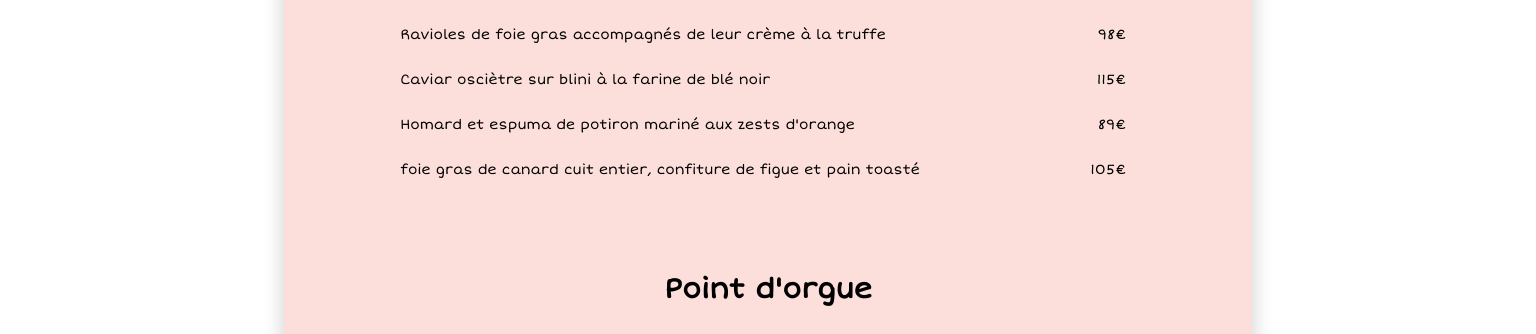
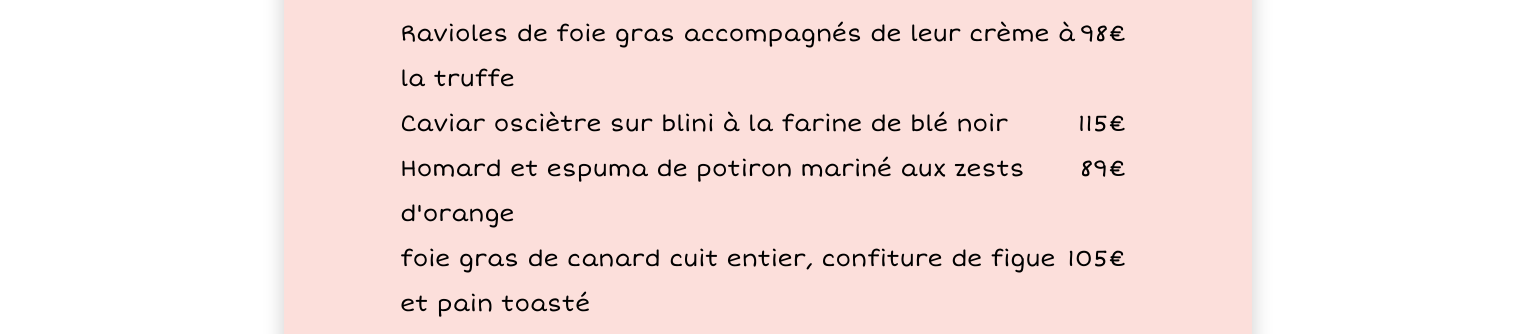
Before and after one commit to V1999-30/OhmyFood, a plain HTML site: page menu1.html in a window 1536 px wide. Shown: the part 446-780 px from the top of the page. Drawn offline with Linux system fonts and the light colour scheme.

Commit message:
Modif font-size menu 1

```diff
--- a/sass/menu1.scss
+++ b/sass/menu1.scss
@@ -272,7 +272,7 @@ footer button:hover{
     .menu_elmnt{
         li{
             width: 78%;
-            font-size: 12px;
+            font-size: 17px;
             padding-left: 12%;
         }
 
@@ -308,7 +308,7 @@ footer button:hover{
         li{
             width: 75%;
             padding-left: 12%;
-            font-size: 14px;
+            font-size: 23px;
         }
 
         p{
```
Also changed, not shown: menu1.css.
